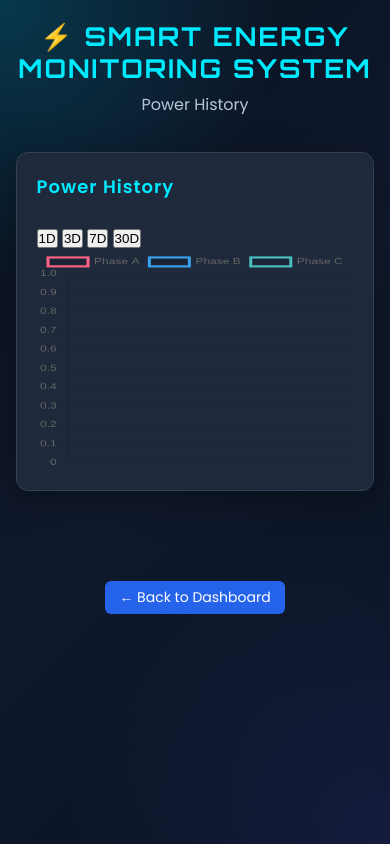
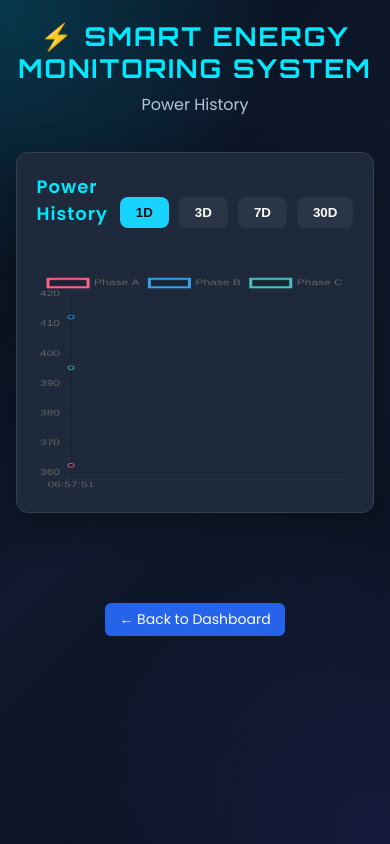
Before and after one commit to OvaFurai/energy-monitoring-dashboard, a Flask app: page /graph/power in a window 390 px wide. Run offline with Flask 3, Linux system fonts and the light colour scheme; data that the repository does not hold is empty.

Commit message:
Add styles for graph header and range buttons
Added styles for graph header and range buttons.

```diff
--- a/static/css/style.css
+++ b/static/css/style.css
@@ -668,5 +668,37 @@
     white-space:nowrap;
 
 }
+.graph-header{
+    display:flex;
+    justify-content:space-between;
+    align-items:center;
+    margin-bottom:20px;
+}
+
+.range-buttons{
+    display:flex;
+    gap:10px;
+}
+
+.range-btn{
+    background:#2b3548;
+    color:white;
+    border:none;
+    padding:8px 16px;
+    border-radius:8px;
+    cursor:pointer;
+    font-weight:bold;
+    transition:0.2s;
+}
+
+.range-btn:hover{
+    background:#19d3ff;
+    color:#111;
+}
+
+.range-btn.active{
+    background:#19d3ff;
+    color:#111;
+}
 
 }
```
